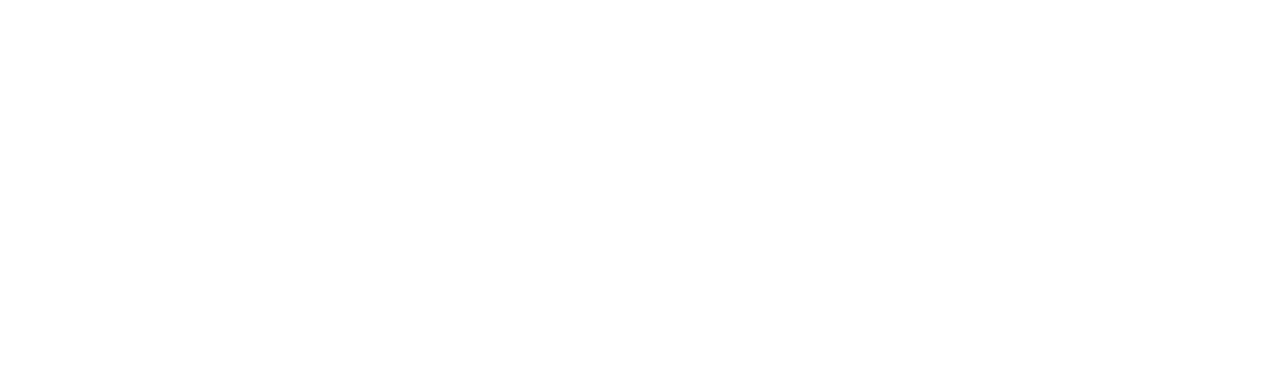
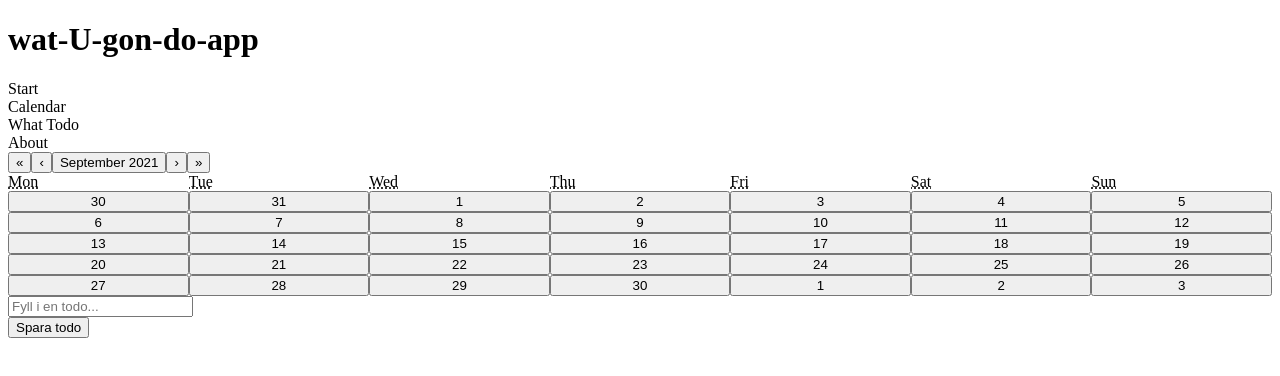
Before and after one commit to milo-i/calendar-todo-app, a React (Create React App) app: page / in a window 1280 px wide. Shown: the top 376 px of the page. Built offline with nearby package versions, Linux system fonts and the light colour scheme.

Commit message:
adds components folder, adds component TodoForm

```diff
--- a/package.json
+++ b/package.json
@@ -7,6 +7,7 @@
     "@testing-library/react": "^11.2.7",
     "@testing-library/user-event": "^12.8.3",
     "react": "^17.0.2",
+    "react-calendar": "^3.4.0",
     "react-dom": "^17.0.2",
     "react-scripts": "4.0.3",
     "web-vitals": "^1.1.2"
--- a/src/App.js
+++ b/src/App.js
@@ -1,9 +1,12 @@
 import React from 'react'
+import Header from './components/Header'
+import Main from './components/Main'
 
 const App = () => {
   return (
     <div>
-
+      <Header />
+      <Main />
     </div>
   )
 }
--- /dev/null
+++ b/src/components/Header.js
@@ -0,0 +1,19 @@
+import React from 'react'
+
+const Header = () => {
+ return (
+  <header>
+   <h1>wat-U-gon-do-app</h1>
+   <nav>
+    <ul>
+     <li>Start</li>
+     <li>Calendar</li>
+     <li>What Todo</li>
+     <li>About</li>
+    </ul>
+   </nav>
+  </header>
+ )
+}
+
+export default Header
--- /dev/null
+++ b/src/components/Main.js
@@ -0,0 +1,21 @@
+import React, { useState } from 'react'
+import Calendar from 'react-calendar'
+import TodoForm from './TodoForm'
+
+
+const Main = () => {
+ const [date, setDate] = useState(new Date())
+
+ return (
+  <>
+   <Calendar
+    value={date}
+    onChange={setDate} />
+   <TodoForm
+    date={date} />
+   {console.log(date)}
+  </>
+ )
+}
+
+export default Main
--- /dev/null
+++ b/src/components/TodoForm.js
@@ -0,0 +1,44 @@
+import React, { useState } from 'react'
+
+const TodoForm = (props) => {
+ const { date } = props
+ // My state for the input textbox
+ const [todo, setTodo] = useState('')
+ const [todos, setTodos] = useState([])
+
+
+ // Creating my handle when user clicks the save todo button
+ const handleSubmit = (e) => {
+  e.preventDefault()
+  if (todo) {
+   console.log('Skicka todo till db');
+   const todoInput = { todo, date }
+   setTodos((todos) => {
+    return [...todos, todoInput]
+   })
+   setTodo('')
+   console.log(todoInput);
+  } else {
+   alert('Fyll i en todo')
+  }
+
+ }
+ return (
+  <>
+   <form>
+    <input
+     type="text"
+     name="todo"
+     id="todo"
+     value={todo}
+     onChange={(e) => setTodo(e.target.value)}
+     placeholder='Fyll i en todo...' />
+   </form>
+   <button type="submit" onClick={handleSubmit}>Spara todo</button>
+
+   {console.log(date, 'hej')}
+  </>
+ )
+}
+
+export default TodoForm
--- a/src/index.css
+++ b/src/index.css
@@ -1,13 +1,5 @@
-body {
+ul {
+  list-style-type: none;
   margin: 0;
-  font-family: -apple-system, BlinkMacSystemFont, 'Segoe UI', 'Roboto', 'Oxygen',
-    'Ubuntu', 'Cantarell', 'Fira Sans', 'Droid Sans', 'Helvetica Neue',
-    sans-serif;
-  -webkit-font-smoothing: antialiased;
-  -moz-osx-font-smoothing: grayscale;
+  padding: 0;
 }
-
-code {
-  font-family: source-code-pro, Menlo, Monaco, Consolas, 'Courier New',
-    monospace;
-}
```
Also changed, not shown: public/index.html (+0 -22 lines), src/components/TodoList.js (added, +11 -0 lines), src/components/Todos.js (added, +11 -0 lines), 1 other file (tests, documents, lock files or other folders).
